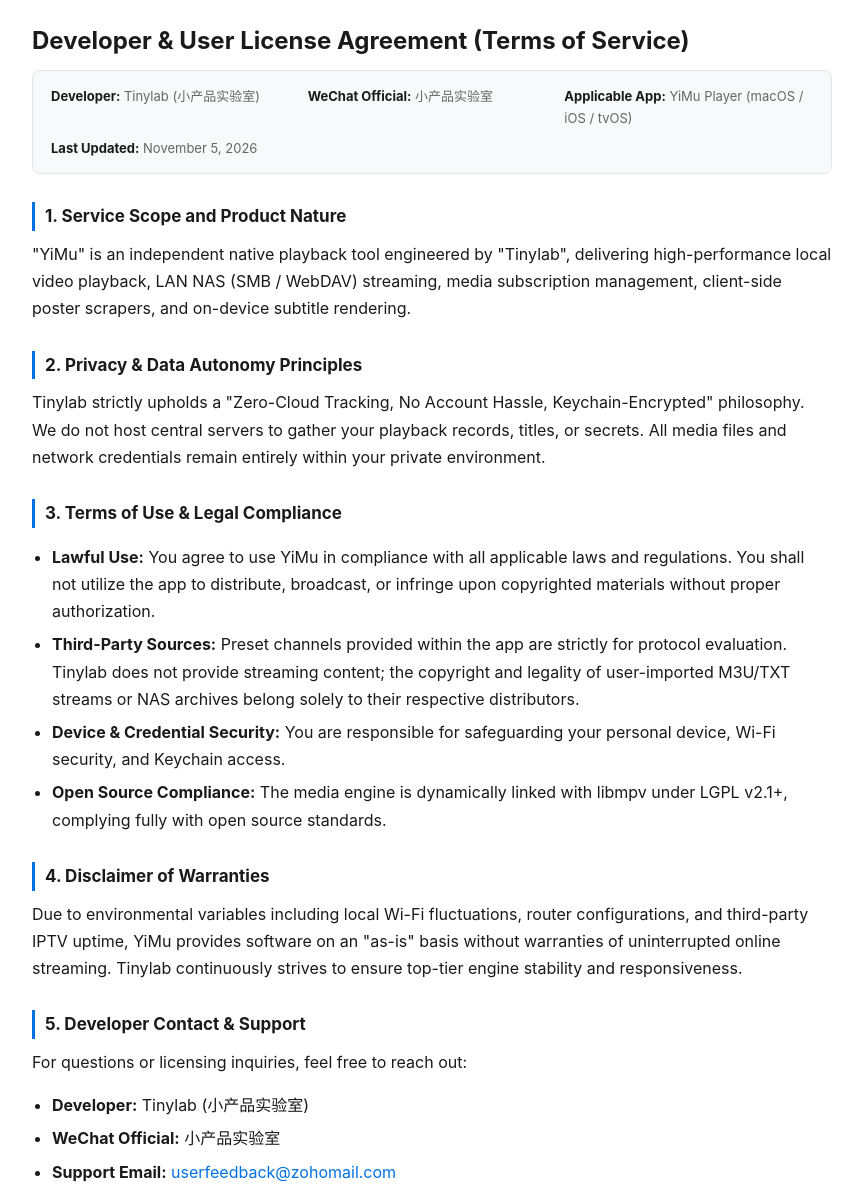
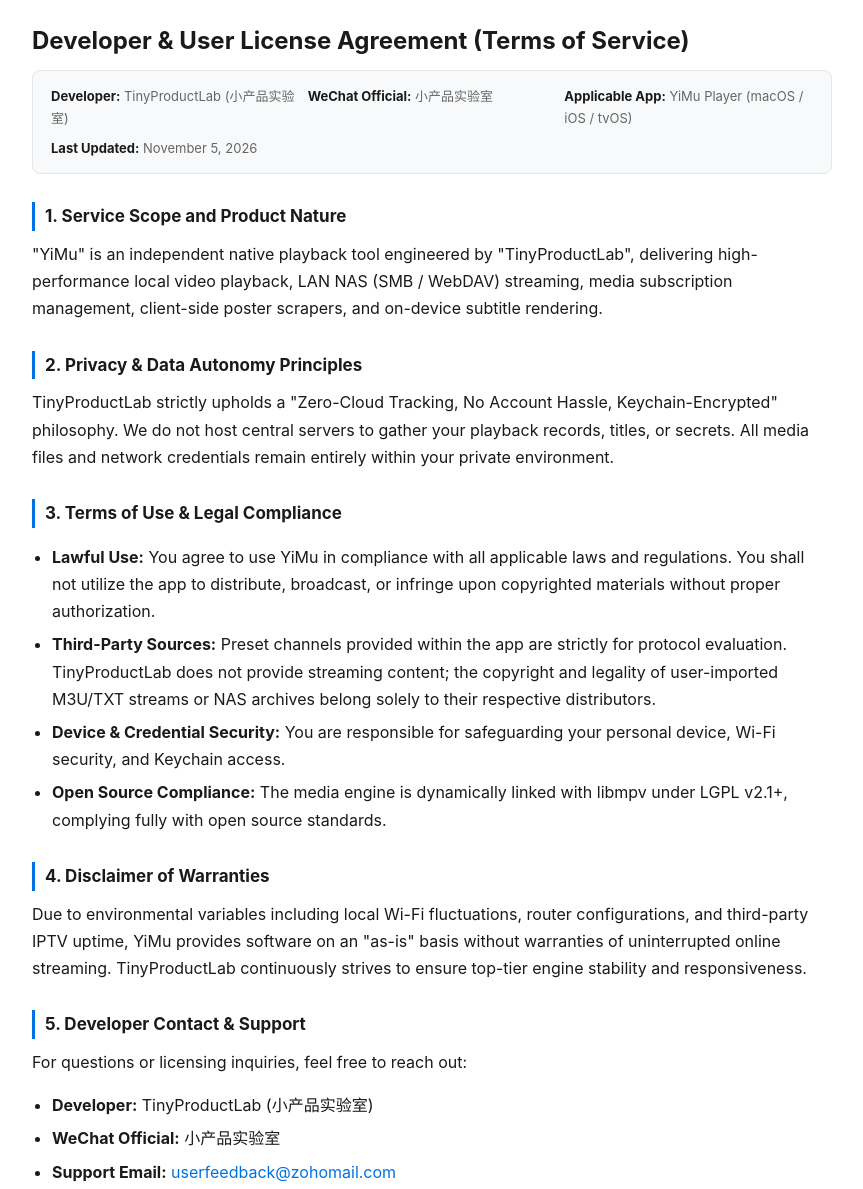
Before and after one commit to tinyproductlab/yimu, a plain HTML site: page terms.html in a window 1280 px wide. Shown: the part 87-1276 px from the top of the page, without its empty margins (208-1071 px from the left). Drawn offline with Linux system fonts and the light colour scheme.

Commit message:
docs: 统一开发者英文名由 Tinylab 改为 TinyProductLab

```diff
--- a/terms.html
+++ b/terms.html
@@ -93,33 +93,33 @@
 <div id="sectionEn" class="lang-section">
   <h1>Developer & User License Agreement (Terms of Service)</h1>
   <div class="meta-box">
-    <div><strong>Developer:</strong> Tinylab (小产品实验室)</div>
+    <div><strong>Developer:</strong> TinyProductLab (小产品实验室)</div>
     <div><strong>WeChat Official:</strong> 小产品实验室</div>
     <div><strong>Applicable App:</strong> YiMu Player (macOS / iOS / tvOS)</div>
     <div><strong>Last Updated:</strong> November 5, 2026</div>
   </div>
 
   <h2>1. Service Scope and Product Nature</h2>
-  <p>"YiMu" is an independent native playback tool engineered by "Tinylab", delivering high-performance local video playback, LAN NAS (SMB / WebDAV) streaming, media subscription management, client-side poster scrapers, and on-device subtitle rendering.</p>
+  <p>"YiMu" is an independent native playback tool engineered by "TinyProductLab", delivering high-performance local video playback, LAN NAS (SMB / WebDAV) streaming, media subscription management, client-side poster scrapers, and on-device subtitle rendering.</p>
 
   <h2>2. Privacy & Data Autonomy Principles</h2>
-  <p>Tinylab strictly upholds a "Zero-Cloud Tracking, No Account Hassle, Keychain-Encrypted" philosophy. We do not host central servers to gather your playback records, titles, or secrets. All media files and network credentials remain entirely within your private environment.</p>
+  <p>TinyProductLab strictly upholds a "Zero-Cloud Tracking, No Account Hassle, Keychain-Encrypted" philosophy. We do not host central servers to gather your playback records, titles, or secrets. All media files and network credentials remain entirely within your private environment.</p>
 
   <h2>3. Terms of Use & Legal Compliance</h2>
   <ul>
     <li><strong>Lawful Use:</strong> You agree to use YiMu in compliance with all applicable laws and regulations. You shall not utilize the app to distribute, broadcast, or infringe upon copyrighted materials without proper authorization.</li>
-    <li><strong>Third-Party Sources:</strong> Preset channels provided within the app are strictly for protocol evaluation. Tinylab does not provide streaming content; the copyright and legality of user-imported M3U/TXT streams or NAS archives belong solely to their respective distributors.</li>
+    <li><strong>Third-Party Sources:</strong> Preset channels provided within the app are strictly for protocol evaluation. TinyProductLab does not provide streaming content; the copyright and legality of user-imported M3U/TXT streams or NAS archives belong solely to their respective distributors.</li>
     <li><strong>Device & Credential Security:</strong> You are responsible for safeguarding your personal device, Wi-Fi security, and Keychain access.</li>
     <li><strong>Open Source Compliance:</strong> The media engine is dynamically linked with libmpv under LGPL v2.1+, complying fully with open source standards.</li>
   </ul>
 
   <h2>4. Disclaimer of Warranties</h2>
-  <p>Due to environmental variables including local Wi-Fi fluctuations, router configurations, and third-party IPTV uptime, YiMu provides software on an "as-is" basis without warranties of uninterrupted online streaming. Tinylab continuously strives to ensure top-tier engine stability and responsiveness.</p>
+  <p>Due to environmental variables including local Wi-Fi fluctuations, router configurations, and third-party IPTV uptime, YiMu provides software on an "as-is" basis without warranties of uninterrupted online streaming. TinyProductLab continuously strives to ensure top-tier engine stability and responsiveness.</p>
 
   <h2>5. Developer Contact & Support</h2>
   <p>For questions or licensing inquiries, feel free to reach out:</p>
   <ul>
-    <li><strong>Developer:</strong> Tinylab (小产品实验室)</li>
+    <li><strong>Developer:</strong> TinyProductLab (小产品实验室)</li>
     <li><strong>WeChat Official:</strong> 小产品实验室</li>
     <li><strong>Support Email:</strong> <a href="mailto:userfeedback@zohomail.com">userfeedback@zohomail.com</a></li>
     <li><strong>Official Website:</strong> <a href="https://ym.tinylabpro.com">https://ym.tinylabpro.com</a></li>
```
Also changed, not shown: guide.html (+1 -1 lines), index.html (+4 -4 lines), privacy.html (+2 -2 lines), .wrangler/cache/pages.json (added), .wrangler/cache/wrangler-account.json (added), 2 other files.
